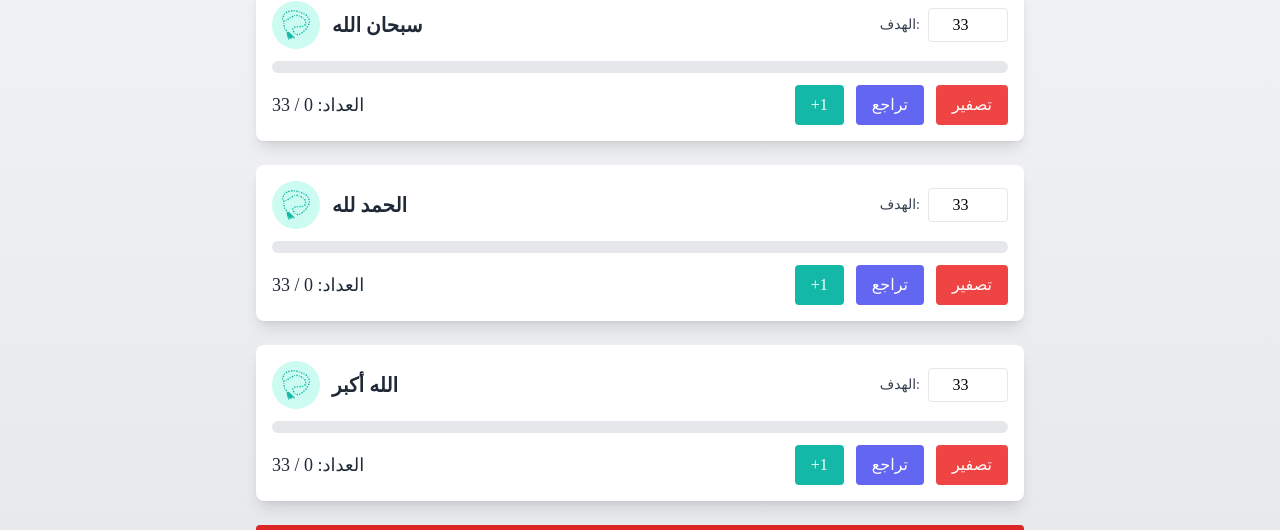
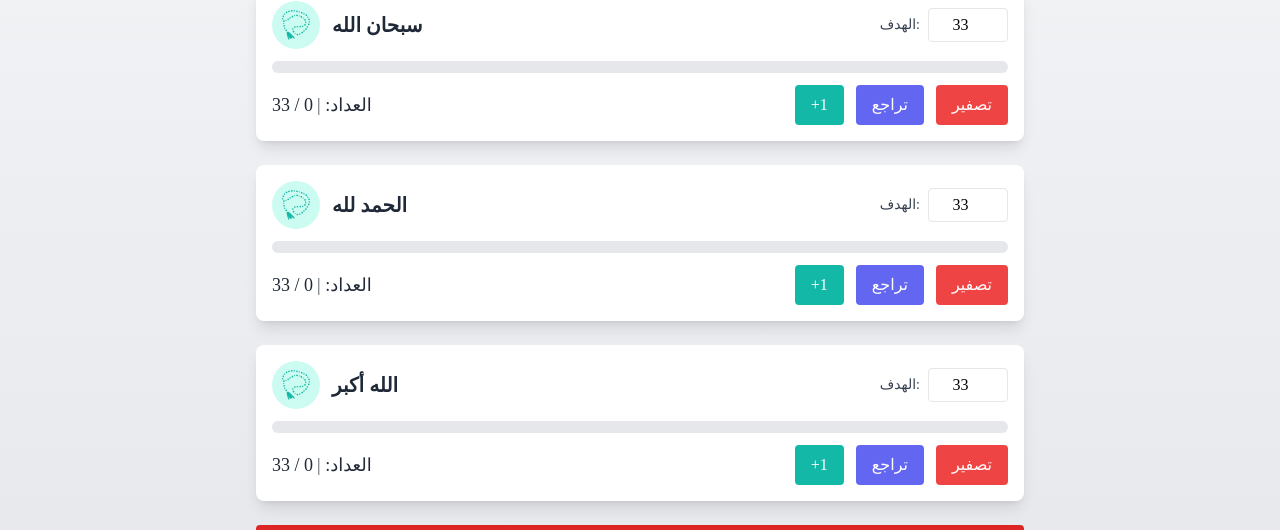
Before and after one commit to AbdelaliAAZZ/quran-hadith-app, a React (Vite) app: page /tasbih in a window 1280 px wide. Shown: the part 247-777 px from the top of the page. Built offline with nearby package versions, Linux system fonts and the light colour scheme.

Commit message:
add animation number using framer motion for tasbih component

```diff
--- a/package.json
+++ b/package.json
@@ -14,6 +14,7 @@
     "@react-pdf-viewer/default-layout": "^3.12.0",
     "cors": "^2.8.5",
     "emailjs-com": "^3.2.0",
+    "framer-motion": "^12.4.7",
     "origin": "^0.8.6",
     "pdfjs-dist": "^3.11.174",
     "prop-types": "^15.8.1",
--- a/src/pages/Tasbih.jsx
+++ b/src/pages/Tasbih.jsx
@@ -1,4 +1,6 @@
 import { useState, useEffect } from 'react';
+import { motion, AnimatePresence } from 'framer-motion';
+import PropTypes from 'prop-types';
 import { GiPrayerBeads } from 'react-icons/gi';
 import { FaCheckCircle } from 'react-icons/fa';
 
@@ -25,6 +27,34 @@ const defaultDhikrList = [
     icon: <GiPrayerBeads className="w-8 h-8 text-teal-500" />,
   },
 ];
+
+// AnimatedNumber component that animates the number change and shows a blinking cursor.
+const AnimatedNumber = ({ number }) => (
+  <span className="inline-flex items-center">
+    <AnimatePresence exitBeforeEnter>
+      <motion.span
+        key={number}
+        initial={{ y: -10, opacity: 0 }}
+        animate={{ y: 0, opacity: 1 }}
+        exit={{ y: 10, opacity: 0 }}
+        transition={{ duration: 0.3 }}
+      >
+        {number}
+      </motion.span>
+    </AnimatePresence>
+    <motion.span
+      className="ml-1"
+      animate={{ opacity: [0, 1, 0] }}
+      transition={{ duration: 1, repeat: Infinity, ease: "linear" }}
+    >
+      |
+    </motion.span>
+  </span>
+);
+
+AnimatedNumber.propTypes = {
+  number: PropTypes.number.isRequired,
+};
 
 function Tasbih() {
   const [dhikrList, setDhikrList] = useState(defaultDhikrList);
@@ -99,7 +129,7 @@ function Tasbih() {
     );
   };
 
-  // Change target count for a counter
+  // Change target count for a counter with animation on focus
   const handleTargetChange = (id, newTarget) => {
     setDhikrList((prevList) =>
       prevList.map((dhikr) =>
@@ -146,13 +176,14 @@ function Tasbih() {
                 </div>
                 <div className="flex items-center space-x-2">
                   <label className="text-sm text-gray-700 dark:text-gray-300">الهدف:</label>
-                  <input
+                  <motion.input
                     type="number"
                     className="w-20 p-1 border rounded bg-white dark:bg-gray-700 dark:text-gray-200 text-center"
                     value={dhikr.target}
                     onChange={(e) =>
                       handleTargetChange(dhikr.id, parseInt(e.target.value) || 0)
                     }
+                    whileFocus={{ scale: 1.05 }}
                   />
                 </div>
               </div>
@@ -166,7 +197,7 @@ function Tasbih() {
 
               <div className="flex flex-col sm:flex-row justify-between items-center">
                 <p className="text-lg text-gray-800 dark:text-gray-200 mb-3 sm:mb-0">
-                  العداد: {dhikr.count} / {dhikr.target}
+                  العداد: <AnimatedNumber number={dhikr.count} /> / {dhikr.target}
                 </p>
                 <div className="flex gap-3">
                   <button
```
Also changed, not shown: 1 other file (tests, documents, lock files or other folders).
